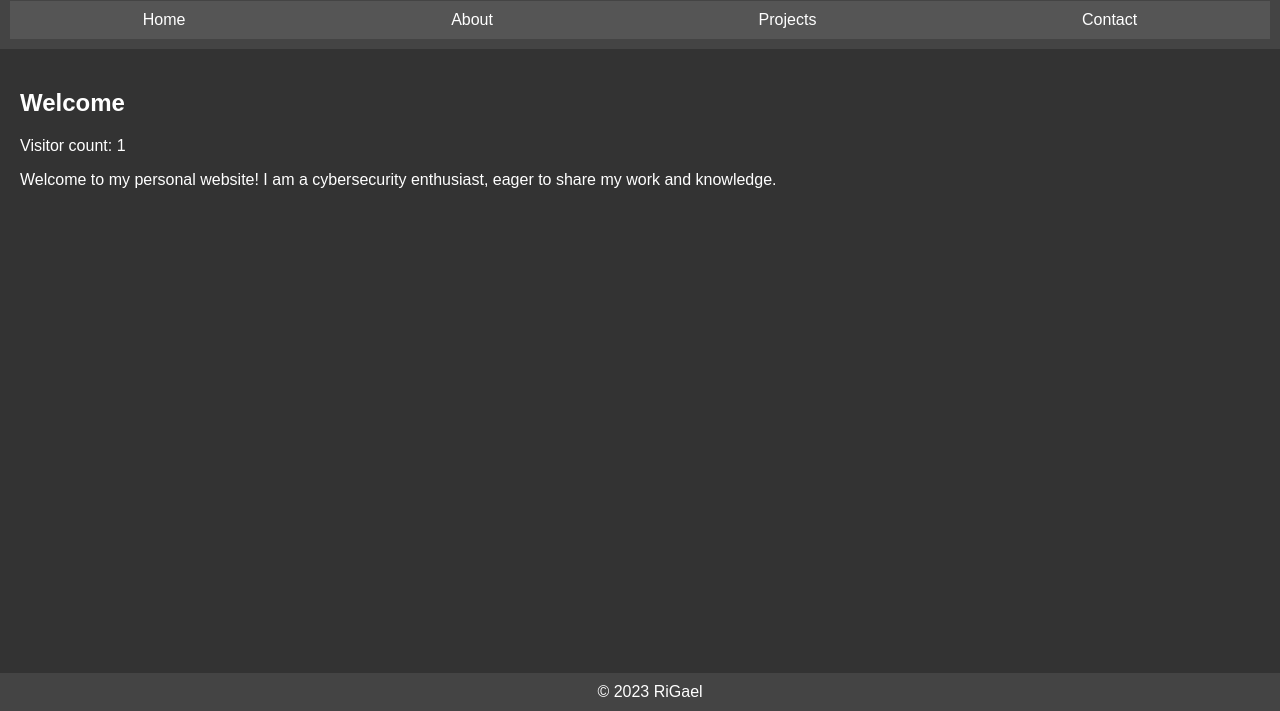
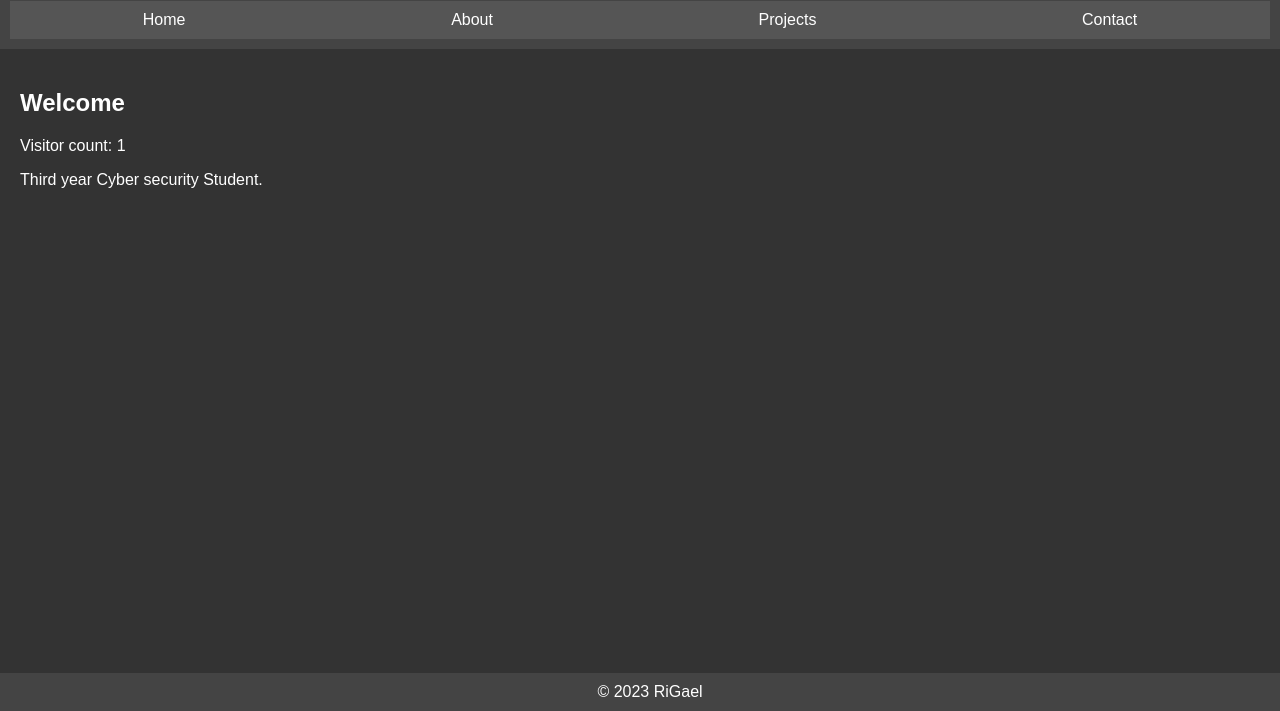
Before and after one commit to RiGael/rigael.github.io, a plain HTML site: page index.html in a window 1280 px wide. Shown: the part 89-800 px from the top of the page. Drawn offline with Linux system fonts and the light colour scheme.

Commit message:
Update index.html

```diff
--- a/index.html
+++ b/index.html
@@ -19,7 +19,7 @@
    <main>
       <h2>Welcome</h2>
       <p id="count"></p>
-      <p class="centered">Welcome to my personal website! I am a cybersecurity enthusiast, eager to share my work and knowledge.</p>
+      <p class="centered">Third year Cyber security Student.</p>
    </main>
    <footer>
       &copy; 2023 RiGael
```
